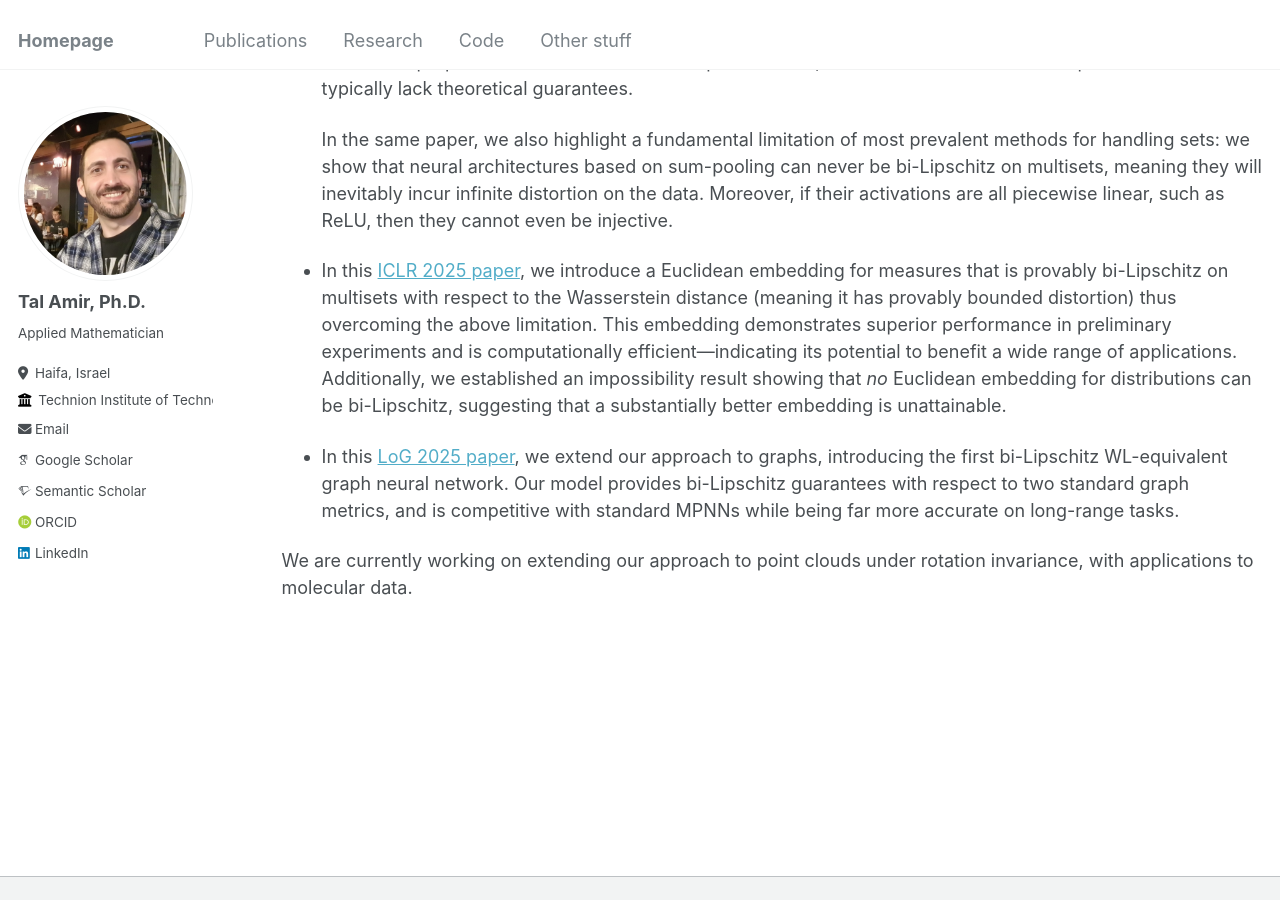
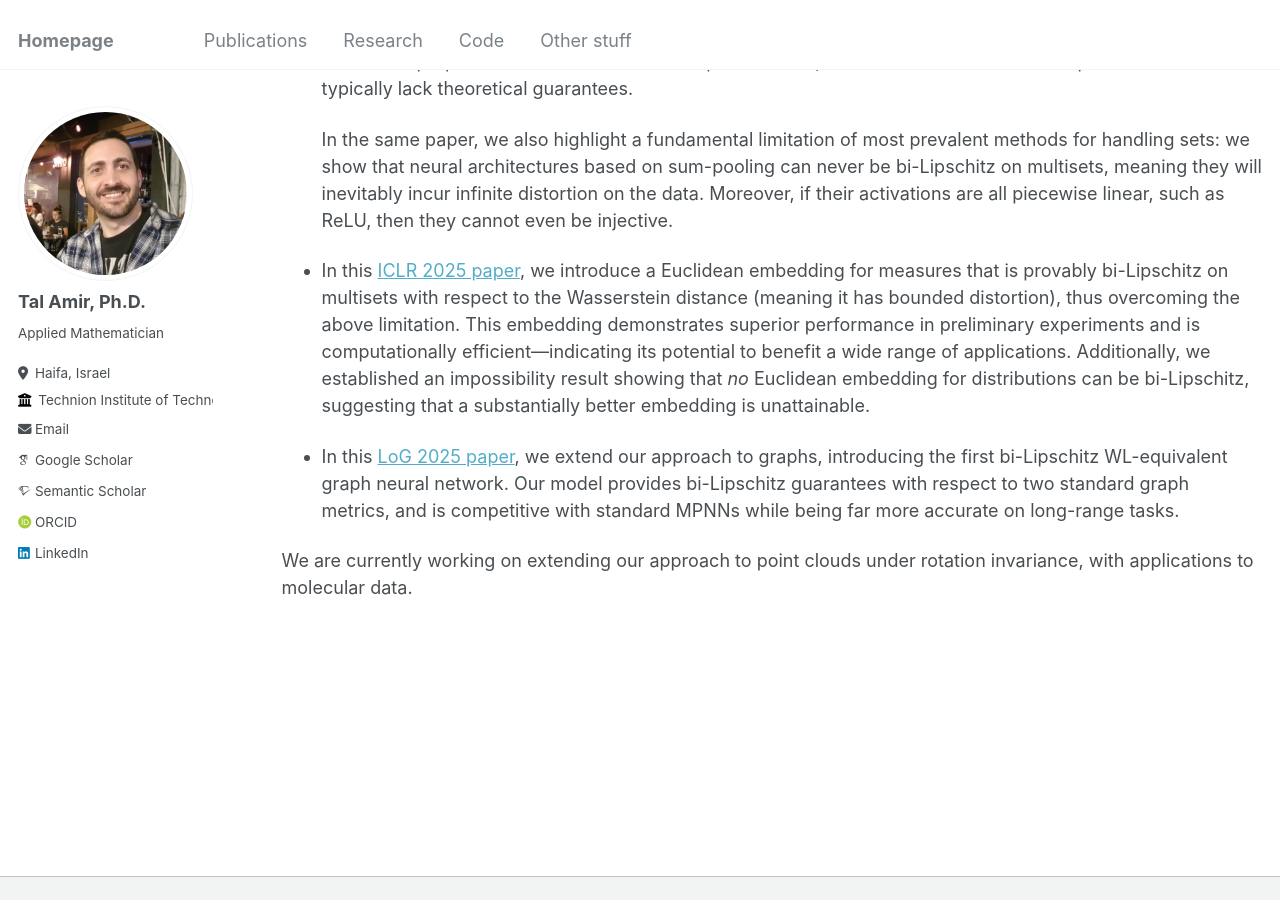
Before and after one commit to tal-amir/tal-amir.github.io, a Jekyll site: the page built from _pages/research.md, in a window 1280 px wide and 900 px high, scrolled down 730 px. Built offline with Jekyll 4.4.1, drawn with Linux system fonts in a browser that asks for light colours; some web fonts are replaced.

Commit message:
Refreshing homepage

```diff
--- a/_pages/research.md
+++ b/_pages/research.md
@@ -24,7 +24,7 @@
 
   In the same paper, we also highlight a fundamental limitation of most prevalent methods for handling sets: we show that neural architectures based on sum-pooling can never be bi-Lipschitz on multisets, meaning they will inevitably incur infinite distortion on the data. Moreover, if their activations are all piecewise linear, such as ReLU, then they cannot even be injective.
 
-- In this [ICLR 2025 paper](https://tal-amir.github.io/publication/2024-05%20Fourier%20Sliced-Wasserstein%20Embedding), we introduce a Euclidean embedding for measures that is provably bi-Lipschitz on multisets with respect to the Wasserstein distance (meaning it has provably bounded distortion) thus overcoming the above limitation. This embedding demonstrates superior performance in preliminary experiments and is computationally efficient—indicating its potential to benefit a wide range of applications. Additionally, we established an impossibility result showing that _no_ Euclidean embedding for distributions can be bi-Lipschitz, suggesting that a substantially better embedding is unattainable.
+- In this [ICLR 2025 paper](https://tal-amir.github.io/publication/2024-05%20Fourier%20Sliced-Wasserstein%20Embedding), we introduce a Euclidean embedding for measures that is provably bi-Lipschitz on multisets with respect to the Wasserstein distance (meaning it has bounded distortion), thus overcoming the above limitation. This embedding demonstrates superior performance in preliminary experiments and is computationally efficient—indicating its potential to benefit a wide range of applications. Additionally, we established an impossibility result showing that _no_ Euclidean embedding for distributions can be bi-Lipschitz, suggesting that a substantially better embedding is unattainable.
 
 - In this [LoG 2025 paper](https://tal-amir.github.io/publication/2024-10%20FSWGNN), we extend our approach to graphs, introducing the first bi-Lipschitz WL-equivalent graph neural network. Our model provides bi-Lipschitz guarantees with respect to two standard graph metrics, and is competitive with standard MPNNs while being far more accurate on long-range tasks.
 
```
